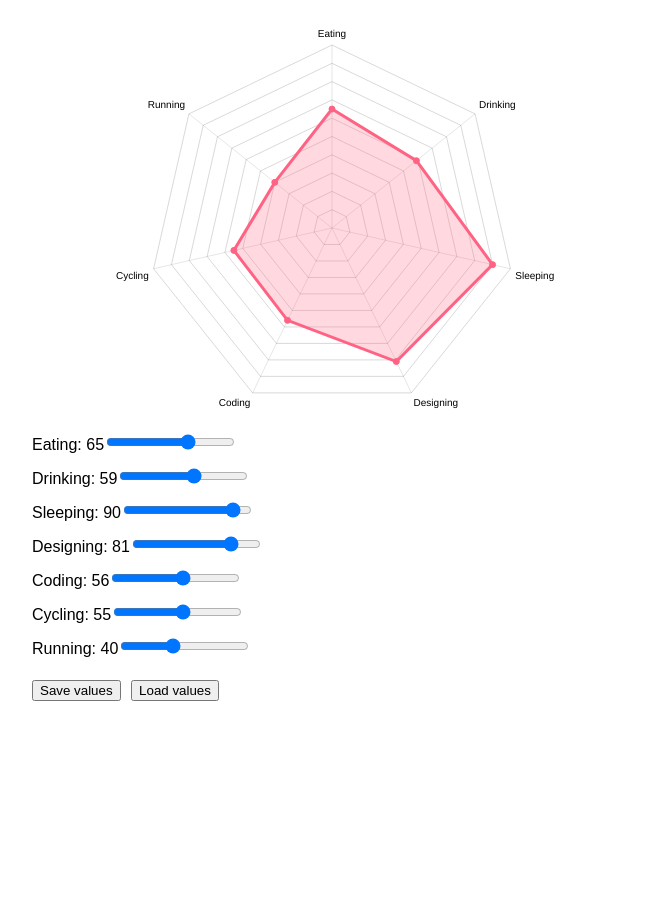
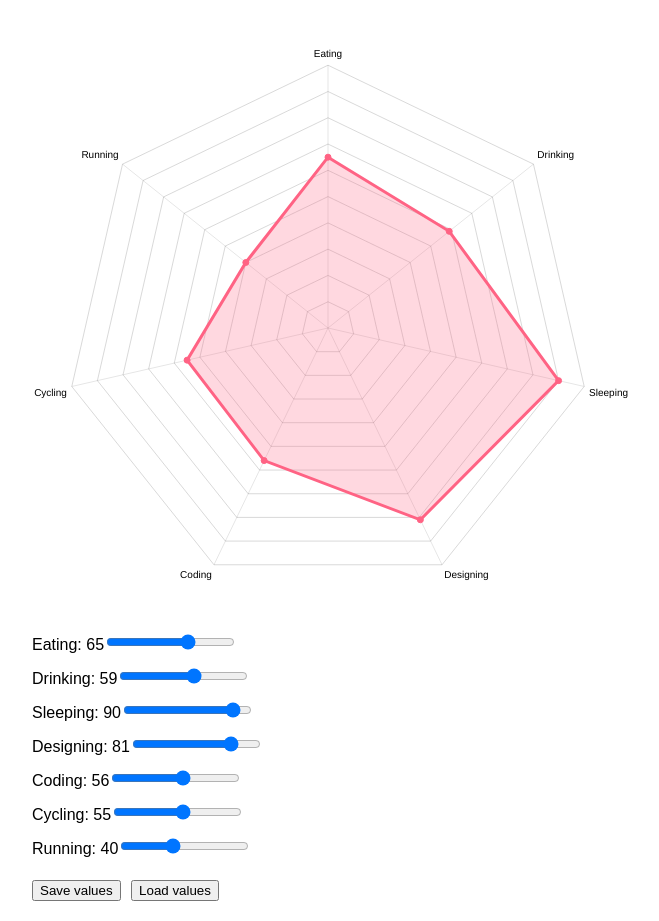
Before and after one commit to Luriosoo/radar-chart, a plain HTML site: page index.html in a window 1280 px wide. Shown: the whole page, without its empty margins (308-967 px from the left). Before the commit the page ends 800 px from the top, so only its background shows below. Drawn offline with nearby package versions, Linux system fonts and the light colour scheme.

Commit message:
Update index.html

```diff
--- a/index.html
+++ b/index.html
@@ -114,7 +114,7 @@
         }]
       },
       options: {
-        responsive: false, // IMPORTANT: stability
+        responsive: true, // IMPORTANT: stability
         plugins: {
           legend: { display: false }
         },
```
